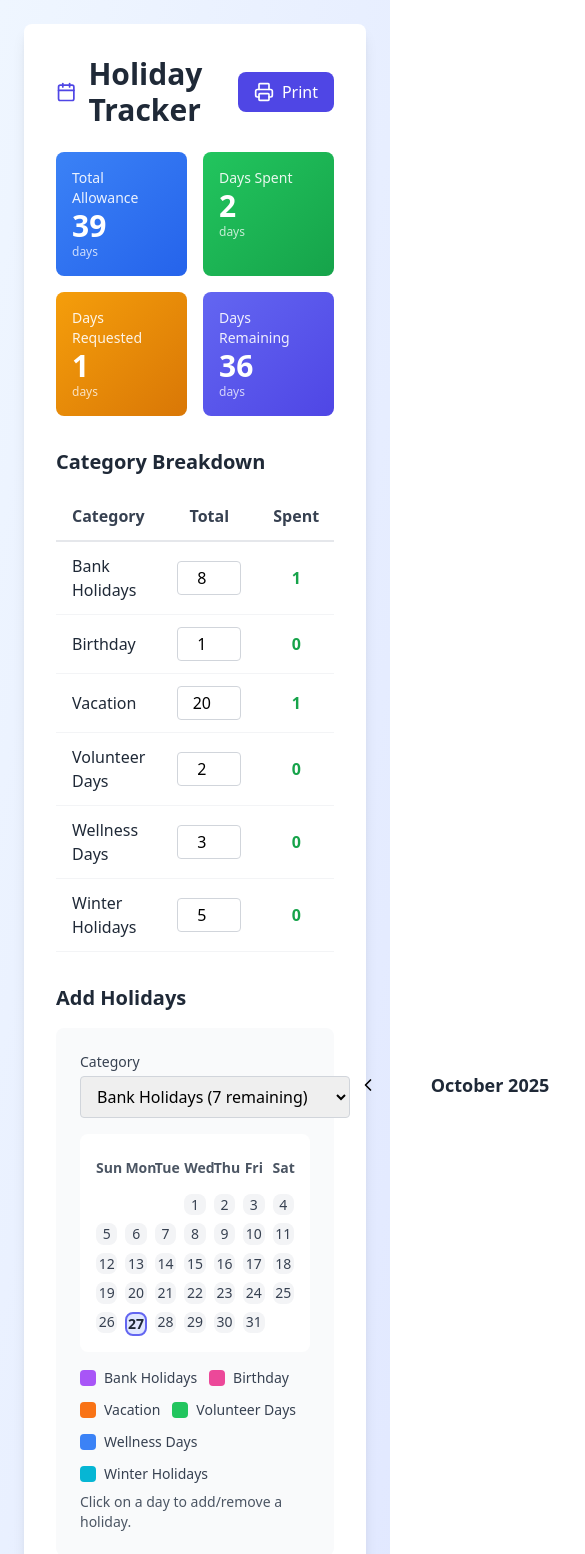
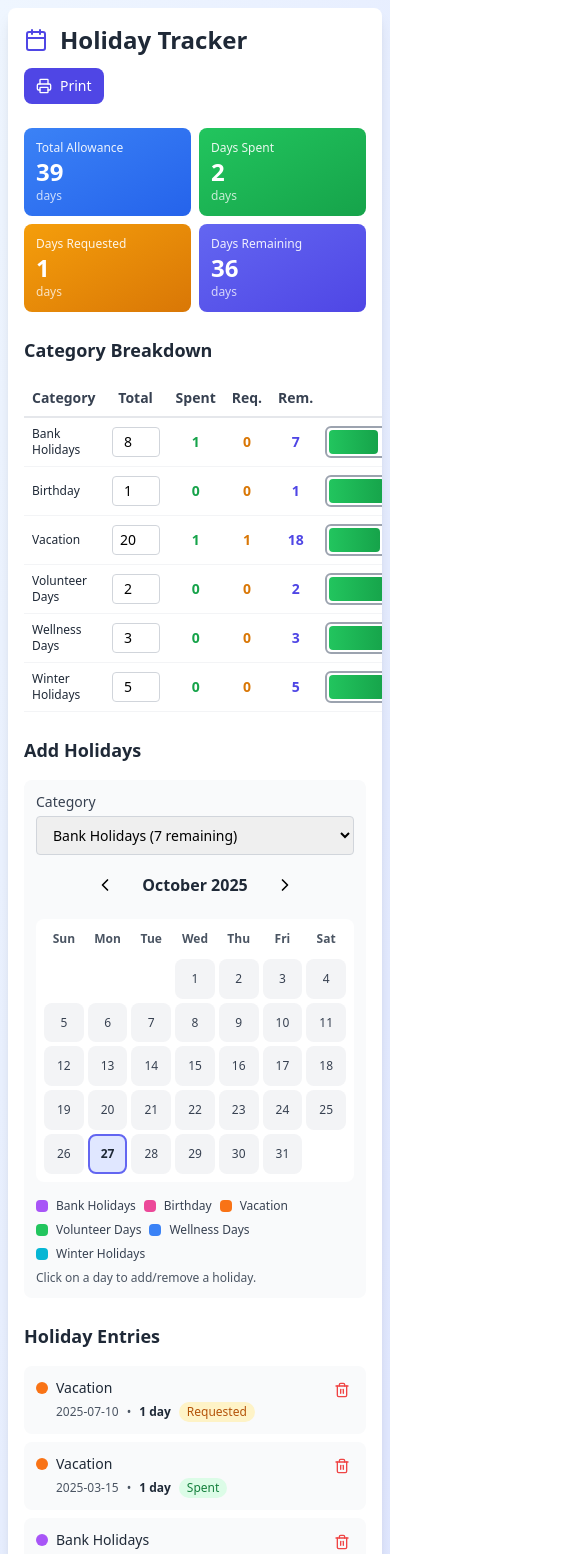
Before and after one commit to ral1981/calendar, a React (Create React App) app: page / in a window 390 px wide. Shown: the top 1554 px of the page, 585 px wide, since content can reach past the window. Built offline with nearby package versions, Linux system fonts and the light colour scheme.

Commit message:
Make app mobile-responsive

```diff
--- a/src/App.js
+++ b/src/App.js
@@ -26,7 +26,7 @@ const HolidayTracker = () => {
     { id: 3, category: 'Vacation', days: 1, status: 'requested', date: '2025-07-10' }
   ]);
 
-  const [currentDate, setCurrentDate] = useState(new Date(2025, 9, 1)); // October 2025
+  const [currentDate, setCurrentDate] = useState(new Date(2025, 9, 1));
   const [selectedCategory, setSelectedCategory] = useState('Bank Holidays');
   const [showYearView, setShowYearView] = useState(false);
   const [showPrintOptions, setShowPrintOptions] = useState(false);
@@ -74,9 +74,8 @@ const HolidayTracker = () => {
     if (existing) {
       setHolidays(holidays.filter(h => h.id !== existing.id));
     } else {
-      // Check if we can add more holidays of this category
       if (!canAddHoliday(selectedCategory)) {
-        return; // Don't add if limit reached
+        return;
       }
 
       const status = determineStatus(year, month, day);
@@ -205,7 +204,7 @@ const HolidayTracker = () => {
                       'July', 'August', 'September', 'October', 'November', 'December'];
 
   return (
-    <div className="min-h-screen bg-gradient-to-br from-blue-50 to-indigo-100 p-6">
+    <div className="min-h-screen bg-gradient-to-br from-blue-50 to-indigo-100 p-2 sm:p-6">
       <style>{`
         @media print {
           body {
@@ -235,26 +234,25 @@ const HolidayTracker = () => {
         }
       `}</style>
       <div className="max-w-6xl mx-auto">
-        <div className="bg-white rounded-lg shadow-lg p-8 mb-6">
-          <div className="flex items-center justify-between mb-6">
+        <div className="bg-white rounded-lg shadow-lg p-4 sm:p-8 mb-6">
+          <div className="flex flex-col sm:flex-row items-start sm:items-center justify-between mb-6 gap-3">
             <div className="flex items-center gap-3">
-              <Calendar className="w-8 h-8 text-indigo-600" />
-              <h1 className="text-3xl font-bold text-gray-800">Holiday Tracker</h1>
+              <Calendar className="w-6 h-6 sm:w-8 sm:h-8 text-indigo-600" />
+              <h1 className="text-2xl sm:text-3xl font-bold text-gray-800">Holiday Tracker</h1>
             </div>
             <button
               onClick={() => setShowPrintOptions(!showPrintOptions)}
-              className="no-print flex items-center gap-2 bg-indigo-600 hover:bg-indigo-700 text-white px-4 py-2 rounded-lg transition-colors"
+              className="no-print flex items-center gap-2 bg-indigo-600 hover:bg-indigo-700 text-white px-3 sm:px-4 py-2 rounded-lg transition-colors text-sm sm:text-base"
             >
-              <Printer className="w-5 h-5" />
+              <Printer className="w-4 h-4 sm:w-5 sm:h-5" />
               Print
             </button>
           </div>
 
-          {/* Print Options Modal */}
           {showPrintOptions && (
-            <div className="no-print fixed inset-0 bg-black bg-opacity-50 flex items-center justify-center z-50">
-              <div className="bg-white rounded-lg p-6 max-w-md w-full mx-4">
-                <h3 className="text-xl font-semibold text-gray-800 mb-4">Print Options</h3>
+            <div className="no-print fixed inset-0 bg-black bg-opacity-50 flex items-center justify-center z-50 p-4">
+              <div className="bg-white rounded-lg p-4 sm:p-6 max-w-md w-full mx-4">
+                <h3 className="text-lg sm:text-xl font-semibold text-gray-800 mb-4">Print Options</h3>
                 <div className="space-y-3 mb-6">
                   <label className="flex items-center gap-3 cursor-pointer">
                     <input
@@ -263,7 +261,7 @@ const HolidayTracker = () => {
                       onChange={(e) => setPrintIncludeTotals(e.target.checked)}
                       className="w-5 h-5 text-indigo-600"
                     />
-                    <span className="text-gray-700">Include Summary Totals</span>
+                    <span className="text-sm sm:text-base text-gray-700">Include Summary Totals</span>
                   </label>
                   <label className="flex items-center gap-3 cursor-pointer">
                     <input
@@ -272,7 +270,7 @@ const HolidayTracker = () => {
                       onChange={(e) => setPrintIncludeBreakdown(e.target.checked)}
                       className="w-5 h-5 text-indigo-600"
                     />
-                    <span className="text-gray-700">Include Category Breakdown</span>
+                    <span className="text-sm sm:text-base text-gray-700">Include Category Breakdown</span>
                   </label>
                   <label className="flex items-center gap-3 cursor-pointer">
                     <input
@@ -281,19 +279,19 @@ const HolidayTracker = () => {
                       onChange={(e) => setPrintIncludeEntries(e.target.checked)}
                       className="w-5 h-5 text-indigo-600"
                     />
-                    <span className="text-gray-700">Include Holiday Entries</span>
+                    <span className="text-sm sm:text-base text-gray-700">Include Holiday Entries</span>
                   </label>
                 </div>
                 <div className="flex gap-3">
                   <button
                     onClick={handlePrint}
-                    className="flex-1 bg-indigo-600 hover:bg-indigo-700 text-white px-4 py-2 rounded-lg transition-colors"
+                    className="flex-1 bg-indigo-600 hover:bg-indigo-700 text-white px-4 py-2 rounded-lg transition-colors text-sm sm:text-base"
                   >
                     Print
                   </button>
                   <button
                     onClick={() => setShowPrintOptions(false)}
-                    className="flex-1 bg-gray-200 hover:bg-gray-300 text-gray-700 px-4 py-2 rounded-lg transition-colors"
+                    className="flex-1 bg-gray-200 hover:bg-gray-300 text-gray-700 px-4 py-2 rounded-lg transition-colors text-sm sm:text-base"
                   >
                     Cancel
                   </button>
@@ -302,46 +300,45 @@ const HolidayTracker = () => {
             </div>
           )}
 
-          {/* Summary Cards */}
           {(!showPrintOptions || printIncludeTotals) && (
-            <div className="grid grid-cols-2 gap-4 mb-8">
-              <div className="bg-gradient-to-br from-blue-500 to-blue-600 rounded-lg p-4 text-white">
-                <div className="text-sm opacity-90">Total Allowance</div>
-                <div className="text-3xl font-bold">{totals.totalAllowed}</div>
+            <div className="grid grid-cols-2 gap-2 sm:gap-4 mb-6 sm:mb-8">
+              <div className="bg-gradient-to-br from-blue-500 to-blue-600 rounded-lg p-3 sm:p-4 text-white">
+                <div className="text-xs sm:text-sm opacity-90">Total Allowance</div>
+                <div className="text-2xl sm:text-3xl font-bold">{totals.totalAllowed}</div>
                 <div className="text-xs opacity-75">days</div>
               </div>
-              <div className="bg-gradient-to-br from-green-500 to-green-600 rounded-lg p-4 text-white">
-                <div className="text-sm opacity-90">Days Spent</div>
-                <div className="text-3xl font-bold">{totals.totalSpent}</div>
+              <div className="bg-gradient-to-br from-green-500 to-green-600 rounded-lg p-3 sm:p-4 text-white">
+                <div className="text-xs sm:text-sm opacity-90">Days Spent</div>
+                <div className="text-2xl sm:text-3xl font-bold">{totals.totalSpent}</div>
                 <div className="text-xs opacity-75">days</div>
               </div>
-              <div className="bg-gradient-to-br from-amber-500 to-amber-600 rounded-lg p-4 text-white">
-                <div className="text-sm opacity-90">Days Requested</div>
-                <div className="text-3xl font-bold">{totals.totalRequested}</div>
+              <div className="bg-gradient-to-br from-amber-500 to-amber-600 rounded-lg p-3 sm:p-4 text-white">
+                <div className="text-xs sm:text-sm opacity-90">Days Requested</div>
+                <div className="text-2xl sm:text-3xl font-bold">{totals.totalRequested}</div>
                 <div className="text-xs opacity-75">days</div>
               </div>
-              <div className="bg-gradient-to-br from-indigo-500 to-indigo-600 rounded-lg p-4 text-white">
-                <div className="text-sm opacity-90">Days Remaining</div>
-                <div className="text-3xl font-bold">{totals.totalPending}</div>
+              <div className="bg-gradient-to-br from-indigo-500 to-indigo-600 rounded-lg p-3 sm:p-4 text-white">
+                <div className="text-xs sm:text-sm opacity-90">Days Remaining</div>
+                <div className="text-2xl sm:text-3xl font-bold">{totals.totalPending}</div>
                 <div className="text-xs opacity-75">days</div>
               </div>
             </div>
           )}
 
-          {/* Category Breakdown */}
           {(!showPrintOptions || printIncludeBreakdown) && (
             <>
-              <h2 className="text-xl font-semibold text-gray-800 mb-4">Category Breakdown</h2>
-              <div className="overflow-x-auto mb-8">
-                <table className="w-full">
+              <h2 className="text-lg sm:text-xl font-semibold text-gray-800 mb-4">Category Breakdown</h2>
+              <div className="overflow-x-auto mb-6 sm:mb-8 -mx-4 sm:mx-0">
+                <div className="inline-block min-w-full align-middle px-4 sm:px-0">
+                  <table className="w-full text-sm sm:text-base">
                     <thead>
                       <tr className="border-b-2 border-gray-200">
-                      <th className="text-left py-3 px-4 text-gray-700 font-semibold">Category</th>
-                      <th className="text-center py-3 px-4 text-gray-700 font-semibold">Total</th>
-                      <th className="text-center py-3 px-4 text-gray-700 font-semibold">Spent</th>
-                      <th className="text-center py-3 px-4 text-gray-700 font-semibold">Requested</th>
-                      <th className="text-center py-3 px-4 text-gray-700 font-semibold">Remaining</th>
-                      <th className="text-center py-3 px-4 text-gray-700 font-semibold"></th>
+                        <th className="text-left py-2 sm:py-3 px-2 sm:px-4 text-gray-700 font-semibold">Category</th>
+                        <th className="text-center py-2 sm:py-3 px-2 sm:px-4 text-gray-700 font-semibold">Total</th>
+                        <th className="text-center py-2 sm:py-3 px-2 sm:px-4 text-gray-700 font-semibold">Spent</th>
+                        <th className="text-center py-2 sm:py-3 px-2 sm:px-4 text-gray-700 font-semibold">Req.</th>
+                        <th className="text-center py-2 sm:py-3 px-2 sm:px-4 text-gray-700 font-semibold">Rem.</th>
+                        <th className="text-center py-2 sm:py-3 px-2 sm:px-4 text-gray-700 font-semibold"></th>
                       </tr>
                     </thead>
                     <tbody>
@@ -351,21 +348,21 @@ const HolidayTracker = () => {
 
                         return (
                           <tr key={category} className="border-b border-gray-100 hover:bg-gray-50">
-                          <td className="py-3 px-4 font-medium text-gray-800">{category}</td>
-                          <td className="text-center py-3 px-4">
+                            <td className="py-2 sm:py-3 px-2 sm:px-4 font-medium text-gray-800 text-xs sm:text-base">{category}</td>
+                            <td className="text-center py-2 sm:py-3 px-2 sm:px-4">
                               <input
                                 type="number"
                                 value={stats.total}
                                 onChange={(e) => updateAllowance(category, e.target.value)}
-                              className="no-print w-16 text-center border border-gray-300 rounded px-2 py-1"
+                                className="no-print w-12 sm:w-16 text-center border border-gray-300 rounded px-1 sm:px-2 py-1 text-sm"
                                 min="0"
                               />
                               <span className="print-only">{stats.total}</span>
                             </td>
-                          <td className="text-center py-3 px-4 text-green-600 font-semibold">{stats.spent}</td>
-                          <td className="text-center py-3 px-4 text-amber-600 font-semibold">{stats.requested}</td>
-                          <td className="text-center py-3 px-4 text-indigo-600 font-semibold">{stats.pending}</td>
-                          <td className="py-3 px-2 flex justify-center">
+                            <td className="text-center py-2 sm:py-3 px-2 sm:px-4 text-green-600 font-semibold">{stats.spent}</td>
+                            <td className="text-center py-2 sm:py-3 px-2 sm:px-4 text-amber-600 font-semibold">{stats.requested}</td>
+                            <td className="text-center py-2 sm:py-3 px-2 sm:px-4 text-indigo-600 font-semibold">{stats.pending}</td>
+                            <td className="py-2 sm:py-3 px-1 sm:px-2 flex justify-center">
                               <BatteryGauge percent={percentRemaining} />
                             </td>
                           </tr>
@@ -374,21 +371,19 @@ const HolidayTracker = () => {
                     </tbody>
                   </table>
                 </div>
+              </div>
             </>
           )}
 
-          {/* Calendar Section */}
-          <h2 className="text-xl font-semibold text-gray-800 mb-4">Add Holidays</h2>
-          <div className="bg-gray-50 rounded-lg p-6 mb-6">
-            {/* Calendar Controls */}
-            <div className="flex items-center justify-between mb-4">
-              <div className="flex items-center gap-4 no-print">
-                <div>
+          <h2 className="text-lg sm:text-xl font-semibold text-gray-800 mb-4">Add Holidays</h2>
+          <div className="bg-gray-50 rounded-lg p-3 sm:p-6 mb-6">
+            <div className="flex flex-col sm:flex-row items-start sm:items-center justify-between mb-4 gap-3">
+              <div className="w-full sm:w-auto no-print">
                 <label className="block text-sm font-medium text-gray-700 mb-1">Category</label>
                 <select
                   value={selectedCategory}
                   onChange={(e) => setSelectedCategory(e.target.value)}
-                    className="border border-gray-300 rounded px-3 py-2"
+                  className="w-full sm:w-auto border border-gray-300 rounded px-3 py-2 text-sm"
                 >
                   {categories.map(cat => {
                     const stats = calculateStats(cat);
@@ -401,8 +396,7 @@ const HolidayTracker = () => {
                   })}
                 </select>
               </div>
-              </div>
-              <div className="flex items-center gap-2">
+              <div className="flex items-center gap-2 w-full sm:w-auto justify-center">
                 {showYearView && (
                   <>
                     <button
@@ -413,7 +407,7 @@ const HolidayTracker = () => {
                     </button>
                     <button
                       onClick={() => setShowYearView(false)}
-                      className="no-print text-lg font-semibold text-gray-800 min-w-48 text-center hover:text-indigo-600 transition-colors cursor-pointer"
+                      className="no-print text-base sm:text-lg font-semibold text-gray-800 min-w-32 sm:min-w-48 text-center hover:text-indigo-600 transition-colors cursor-pointer"
                     >
                       {currentDate.getFullYear()}
                     </button>
@@ -438,7 +432,7 @@ const HolidayTracker = () => {
                     </button>
                     <button
                       onClick={() => setShowYearView(true)}
-                      className="no-print text-lg font-semibold text-gray-800 min-w-48 text-center hover:text-indigo-600 transition-colors cursor-pointer"
+                      className="no-print text-base sm:text-lg font-semibold text-gray-800 min-w-32 sm:min-w-48 text-center hover:text-indigo-600 transition-colors cursor-pointer"
                     >
                       {monthName}
                     </button>
@@ -456,17 +450,16 @@ const HolidayTracker = () => {
               </div>
             </div>
 
-            {/* Calendar Grid */}
             {!showYearView && (
-              <div className="bg-white rounded-lg p-4">
-                <div className="grid grid-cols-7 gap-2 mb-2">
+              <div className="bg-white rounded-lg p-2 sm:p-4">
+                <div className="grid grid-cols-7 gap-1 sm:gap-2 mb-2">
                   {daysOfWeek.map(day => (
-                    <div key={day} className="text-center font-semibold text-gray-600 text-sm py-2">
+                    <div key={day} className="text-center font-semibold text-gray-600 text-xs sm:text-sm py-1 sm:py-2">
                       {day}
                     </div>
                   ))}
                 </div>
-                <div className="grid grid-cols-7 gap-2">
+                <div className="grid grid-cols-7 gap-1 sm:gap-2">
                   {[...Array(startingDayOfWeek)].map((_, i) => (
                     <div key={`empty-${i}`} className="aspect-square"></div>
                   ))}
@@ -482,7 +475,7 @@ const HolidayTracker = () => {
                         key={day}
                         onClick={() => toggleHoliday(year, month, day)}
                         disabled={!holiday && !canAdd}
-                        className={`aspect-square rounded-lg flex flex-col items-center justify-center text-sm transition-all ${
+                        className={`aspect-square rounded-lg flex flex-col items-center justify-center text-xs sm:text-sm transition-all ${
                           canAdd || holiday ? 'hover:scale-105 cursor-pointer' : 'cursor-not-allowed opacity-50'
                         } ${
                           holiday
@@ -500,10 +493,9 @@ const HolidayTracker = () => {
               </div>
             )}
 
-            {/* Year View - All 12 Months */}
             {showYearView && (
-              <div className="bg-white rounded-lg p-4">
-                <div className="grid grid-cols-3 gap-4">
+              <div className="bg-white rounded-lg p-2 sm:p-4">
+                <div className="grid grid-cols-2 sm:grid-cols-3 gap-2 sm:gap-4">
                   {monthNames.map((monthName, monthIndex) => {
                     const monthDate = new Date(currentDate.getFullYear(), monthIndex, 1);
                     const monthInfo = getDaysInMonth(monthDate);
@@ -514,16 +506,16 @@ const HolidayTracker = () => {
                       <div
                         key={monthName}
                         onClick={() => selectMonth(monthIndex)}
-                        className={`cursor-pointer p-3 rounded-lg transition-all hover:shadow-md ${
+                        className={`cursor-pointer p-2 sm:p-3 rounded-lg transition-all hover:shadow-md ${
                           isCurrentMonth ? 'bg-indigo-50 border-2 border-indigo-400' : 'bg-gray-50 hover:bg-gray-100'
                         }`}
                       >
-                        <div className={`text-center font-semibold mb-2 text-sm ${
+                        <div className={`text-center font-semibold mb-2 text-xs sm:text-sm ${
                           isCurrentMonth ? 'text-indigo-600' : 'text-gray-700'
                         }`}>
                           {monthName}
                         </div>
-                        <div className="grid grid-cols-7 gap-1">
+                        <div className="grid grid-cols-7 gap-0.5 sm:gap-1">
                           {[...Array(monthInfo.startingDayOfWeek)].map((_, i) => (
                             <div key={`empty-${i}`} className="aspect-square"></div>
                           ))}
@@ -553,35 +545,38 @@ const HolidayTracker = () => {
               </div>
             )}
 
-            {/* Legend */}
-            <div className="mt-4 flex flex-wrap gap-3">
+            <div className="mt-4 flex flex-wrap gap-2 sm:gap-3">
               {categories.map(cat => (
                 <div key={cat} className="flex items-center gap-2">
-                  <div className={`w-4 h-4 rounded ${getCategoryColor(cat)}`}></div>
-                  <span className="text-sm text-gray-700">{cat}</span>
+                  <div className={`w-3 h-3 sm:w-4 sm:h-4 rounded ${getCategoryColor(cat)}`}></div>
+                  <span className="text-xs sm:text-sm text-gray-700">{cat}</span>
                 </div>
               ))}
             </div>
-            <div className="mt-2 text-sm text-gray-600">
+            <div className="mt-2 text-xs sm:text-sm text-gray-600">
               Click on a day to add/remove a holiday.
             </div>
           </div>
 
-          {/* Holiday List */}
-          <h2 className={`text-xl font-semibold text-gray-800 mb-4 ${!printIncludeEntries ? 'no-print' : ''}`}>Holiday Entries</h2>
-          <div className={`space-y-2 ${!printIncludeEntries ? 'no-print' : ''}`}>
+          {(!showPrintOptions || printIncludeEntries) && (
+            <div>
+              <h2 className="text-lg sm:text-xl font-semibold text-gray-800 mb-4">Holiday Entries</h2>
+              <div className="space-y-2">
                 {holidays.length === 0 ? (
-              <div className="text-center py-8 text-gray-500">No holidays added yet</div>
+                  <div className="text-center py-8 text-gray-500 text-sm">No holidays added yet</div>
                 ) : (
                   holidays.sort((a, b) => new Date(b.date) - new Date(a.date)).map(holiday => (
-                <div key={holiday.id} className="flex items-center justify-between bg-gray-50 rounded-lg p-4 hover:bg-gray-100 transition-colors">
-                  <div className="flex items-center gap-4 flex-1">
-                    <div className={`w-3 h-3 rounded-full ${getCategoryColor(holiday.category)}`}></div>
-                    <div className="font-medium text-gray-800 w-40">{holiday.category}</div>
-                    <div className="text-gray-600">{holiday.date}</div>
-                    <div className="font-semibold text-gray-800">{holiday.days} day{holiday.days > 1 ? 's' : ''}</div>
-                    <div>
-                      <span className={`px-3 py-1 rounded-full text-sm font-medium ${
+                    <div key={holiday.id} className="bg-gray-50 rounded-lg p-3 hover:bg-gray-100 transition-colors">
+                      <div className="flex items-start justify-between gap-2">
+                        <div className="flex items-start gap-2 sm:gap-3 flex-1 min-w-0">
+                          <div className={`w-3 h-3 rounded-full ${getCategoryColor(holiday.category)} flex-shrink-0 mt-1`}></div>
+                          <div className="flex-1 min-w-0">
+                            <div className="font-medium text-gray-800 text-sm sm:text-base mb-1">{holiday.category}</div>
+                            <div className="flex flex-wrap items-center gap-2 text-xs sm:text-sm text-gray-600">
+                              <span>{holiday.date}</span>
+                              <span>•</span>
+                              <span className="font-semibold text-gray-800">{holiday.days} day{holiday.days > 1 ? 's' : ''}</span>
+                              <span className={`px-2 py-0.5 rounded-full text-xs font-medium ${
                                 holiday.status === 'spent'
                                   ? 'bg-green-100 text-green-700'
                                   : 'bg-amber-100 text-amber-700'
@@ -590,16 +585,20 @@ const HolidayTracker = () => {
                               </span>
                             </div>
                           </div>
+                        </div>
                         <button
                           onClick={() => deleteHoliday(holiday.id)}
-                    className="no-print text-red-500 hover:text-red-700 p-2 transition-colors"
+                          className="no-print text-red-500 hover:text-red-700 p-1 transition-colors flex-shrink-0"
                         >
-                    <Trash2 className="w-5 h-5" />
+                          <Trash2 className="w-4 h-4 sm:w-5 sm:h-5" />
                         </button>
+                      </div>
                     </div>
                   ))
                 )}
               </div>
+            </div>
+          )}
         </div>
       </div>
     </div>
```
Lines whose indentation alone changed are shown as unchanged.
